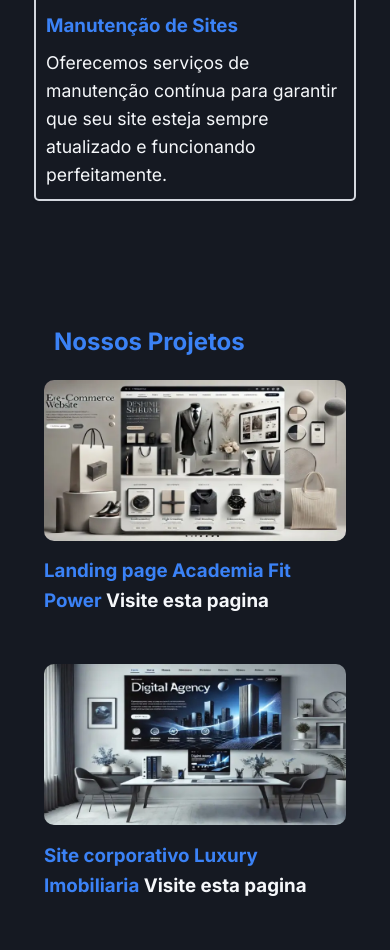
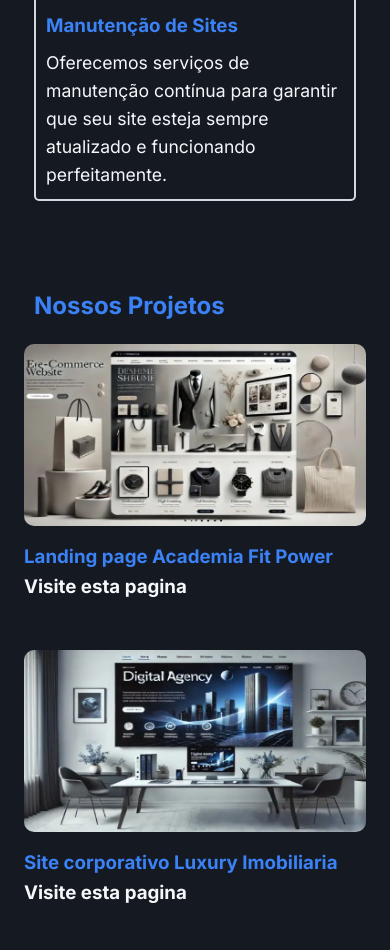
Before and after one commit to rildolaurentino1345/projeto-html-css-agencia, a plain HTML site: page index.html in a window 390 px wide. Shown: the part 3434-4384 px from the top of the page. Drawn offline with Linux system fonts and the light colour scheme.

Commit message:
Update estilo.css
ajustes gerais

```diff
--- a/css/estilo.css
+++ b/css/estilo.css
@@ -167,7 +167,6 @@ div.conexao {
     grid-template-columns:repeat(auto-fit, minmax(220px, 1fr)) ;
     gap: var(--espaco-m);
     padding: var(--espaco-g);
-
 }
 .secao-especialidade {
     padding: 20px 10px
@@ -187,7 +186,7 @@ div.conexao {
         align-items: center;
         justify-content: center;
         flex-wrap: wrap;
-        padding: 20px;
+        padding: var(--espaco-m);
         gap: var(--espaco-xl);
     }
     div.projeto-img img {
@@ -368,6 +367,9 @@ div.conexao {
     .especialidade {
         grid-template-columns: auto;
     }
+    section.projeto {
+        padding: var(--espaco-p) var(--espaco-p);
+    }
     div.projeto-flex {
         flex-direction: column;
         justify-content: center;
```
Lines whose indentation alone changed are shown as unchanged.
